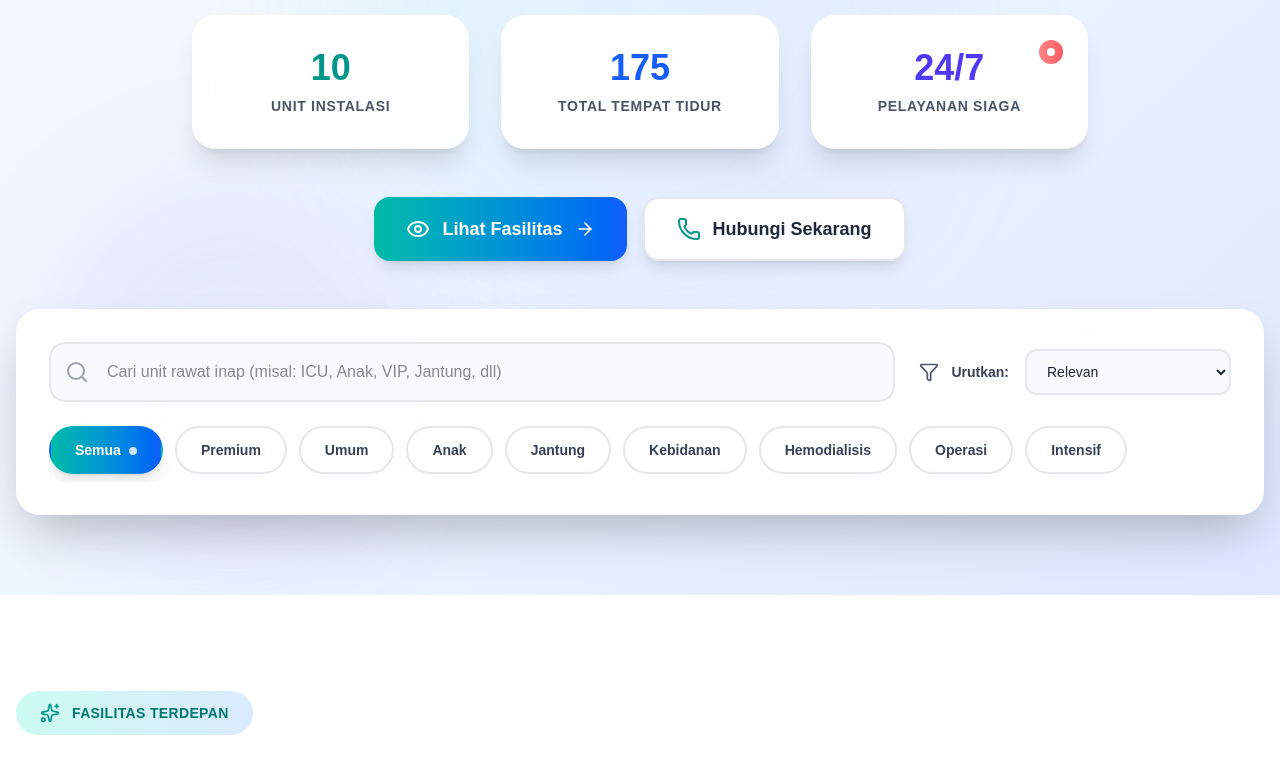
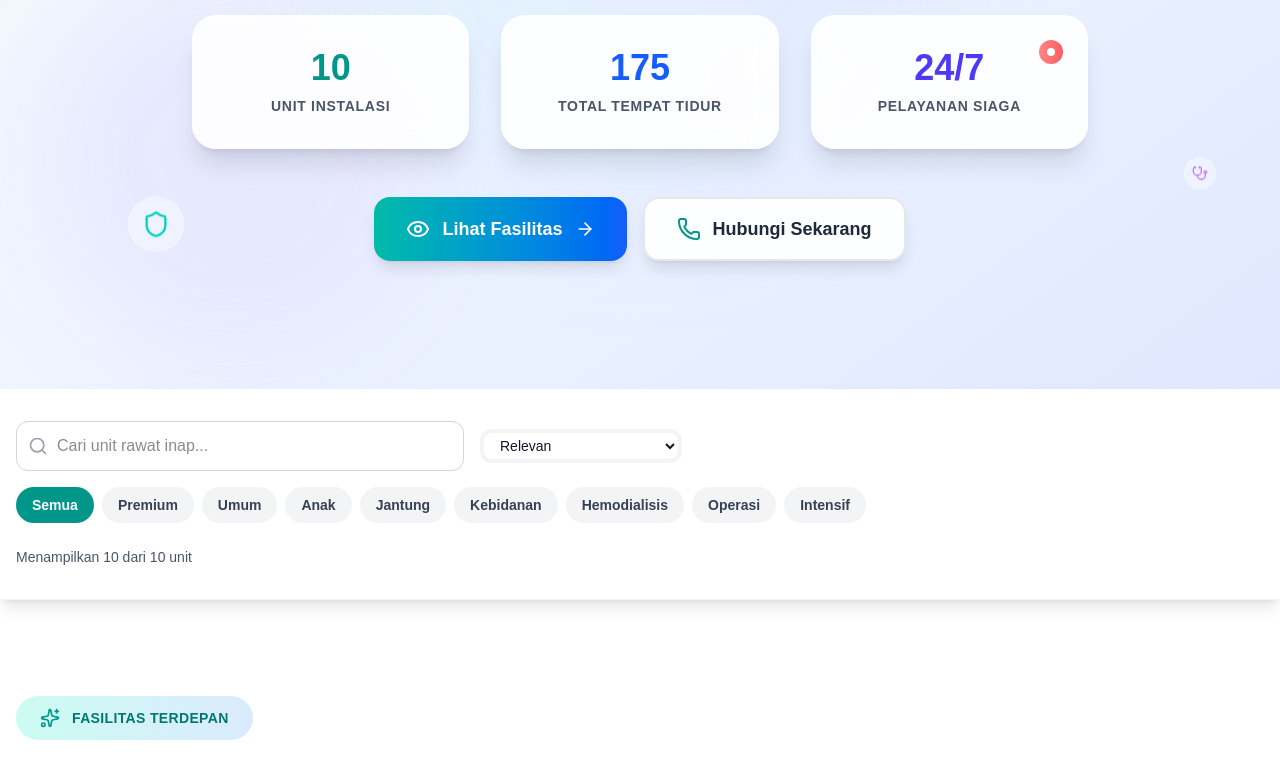
Before and after one commit to Kokorody/Web-profile-Bhayangkara, a Next.js app in the folder frontend/: page /rawat-inap in a window 1280 px wide. Shown: the part 564-1326 px from the top of the page. Built offline with nearby package versions, Linux system fonts and the light colour scheme.

Commit message:
feat: enhance sticky search and filter section for improved usability and layout

```diff
--- a/frontend/src/app/rawat-inap/page.tsx
+++ b/frontend/src/app/rawat-inap/page.tsx
@@ -519,70 +519,75 @@ const RawatInapPage = () => {
               </button>
             </div>
           </div>
+        </div>
+      </section>
 
-          {/* Enhanced Filters Section */}
-          <div className="bg-white/95 backdrop-blur-md rounded-3xl border border-white/60 shadow-2xl p-6 md:p-8 hover:shadow-3xl transition-all duration-300">
-            <div className="flex flex-col lg:flex-row items-stretch lg:items-center gap-6">
-              <div className="relative flex-1">
-                <div className="absolute left-4 top-1/2 transform -translate-y-1/2 text-gray-400">
-                  <Search className="w-6 h-6" />
-                </div>
+      {/* Sticky Search and Filter Section */}
+      <section className="py-8 bg-white sticky top-0 z-40 shadow-lg border-b border-gray-100">
+        <div className="container mx-auto px-4">
+          {/* Main Search Bar */}
+          <div className="flex flex-col lg:flex-row gap-4 items-center mb-4">
+            {/* Search Input */}
+            <div className="relative flex-1 max-w-md">
+              <Search className="absolute left-3 top-1/2 transform -translate-y-1/2 text-gray-400 w-5 h-5" />
               <input
                 type="text"
+                placeholder="Cari unit rawat inap..."
                 value={query}
                 onChange={(e) => setQuery(e.target.value)}
-                  placeholder="Cari unit rawat inap (misal: ICU, Anak, VIP, Jantung, dll)"
-                  aria-label="Pencarian unit rawat inap"
-                  className="w-full rounded-2xl border-2 border-gray-200 bg-gray-50 focus:bg-white focus:border-teal-400 focus:ring-4 focus:ring-teal-100/60 outline-none pl-14 pr-6 py-4 text-base font-medium transition-all duration-300"
+                className="w-full pl-10 pr-4 py-3 border border-gray-300 rounded-xl focus:ring-2 focus:ring-teal-500 focus:border-teal-500 transition-all duration-200"
               />
               {query && (
                 <button
                   onClick={() => setQuery('')}
-                    className="absolute right-4 top-1/2 transform -translate-y-1/2 text-gray-400 hover:text-gray-600 transition-colors"
+                  className="absolute right-3 top-1/2 transform -translate-y-1/2 text-gray-400 hover:text-gray-600"
                 >
                   ×
                 </button>
               )}
             </div>
-              <div className="flex items-center gap-4">
-                <div className="flex items-center gap-3">
-                  <Filter className="w-5 h-5 text-gray-600" />
-                  <label htmlFor="sort" className="text-sm font-semibold text-gray-700">Urutkan:</label>
-                </div>
+
+            {/* Sort and Category Filters */}
+            <div className="flex flex-wrap gap-2 items-center">
+              <div className="flex bg-gray-100 rounded-xl p-1">
                 <select
-                  id="sort"
                   value={sortBy}
                   onChange={(e) => setSortBy(e.target.value)}
-                  className="rounded-xl border-2 border-gray-200 bg-gray-50 px-4 py-3 text-sm font-medium text-gray-800 focus:border-teal-400 focus:ring-4 focus:ring-teal-100/60 outline-none transition-all duration-300"
+                  className="px-3 py-1 rounded-lg text-sm font-medium bg-white text-gray-900 border-0 focus:ring-2 focus:ring-teal-500 outline-none"
                 >
-                  <option value="relevance" className="text-gray-800">Relevan</option>
-                  <option value="az" className="text-gray-800">A-Z</option>
-                  <option value="beds_desc" className="text-gray-800">Tempat Tidur Terbanyak</option>
-                  <option value="beds_asc" className="text-gray-800">Tempat Tidur Tersedikit</option>
+                  <option value="relevance">Relevan</option>
+                  <option value="az">A-Z</option>
+                  <option value="beds_desc">Tempat Tidur Terbanyak</option>
+                  <option value="beds_asc">Tempat Tidur Tersedikit</option>
                 </select>
               </div>
             </div>
-            <div className="mt-6 overflow-x-auto">
-              <div className="flex gap-3 min-w-max pb-2">
+          </div>
+
+          {/* Category Pills */}
+          <div className="overflow-x-auto">
+            <div className="flex gap-2 min-w-max pb-2">
               {categories.map((cat) => (
                 <button
                   key={cat}
                   onClick={() => setActiveCategory(cat)}
-                    className={`px-6 py-3 rounded-full border-2 text-sm font-semibold transition-all duration-300 hover:scale-105 ${
+                  className={`px-4 py-2 rounded-full text-sm font-semibold transition-all duration-200 whitespace-nowrap ${
                     activeCategory === cat
-                        ? 'bg-gradient-to-r from-teal-500 to-blue-600 text-white border-transparent shadow-lg'
-                        : 'bg-white text-gray-700 border-gray-200 hover:border-teal-300 hover:text-teal-700 hover:bg-teal-50'
+                      ? 'bg-teal-600 text-white'
+                      : 'bg-gray-100 text-gray-700 hover:bg-gray-200'
                   }`}
-                    aria-pressed={activeCategory === cat}
                 >
                   {cat}
-                    {activeCategory === cat && (
-                      <div className="inline-block ml-2 w-2 h-2 bg-white rounded-full animate-pulse"></div>
-                    )}
                 </button>
               ))}
             </div>
           </div>
+
+          {/* Results Summary */}
+          <div className="flex items-center justify-between text-sm text-gray-600 mt-4">
+            <span>
+              Menampilkan {filteredFacilities.length} dari {inpatientFacilities.length} unit
+            </span>
           </div>
         </div>
       </section>
```
Lines whose indentation alone changed are shown as unchanged.
